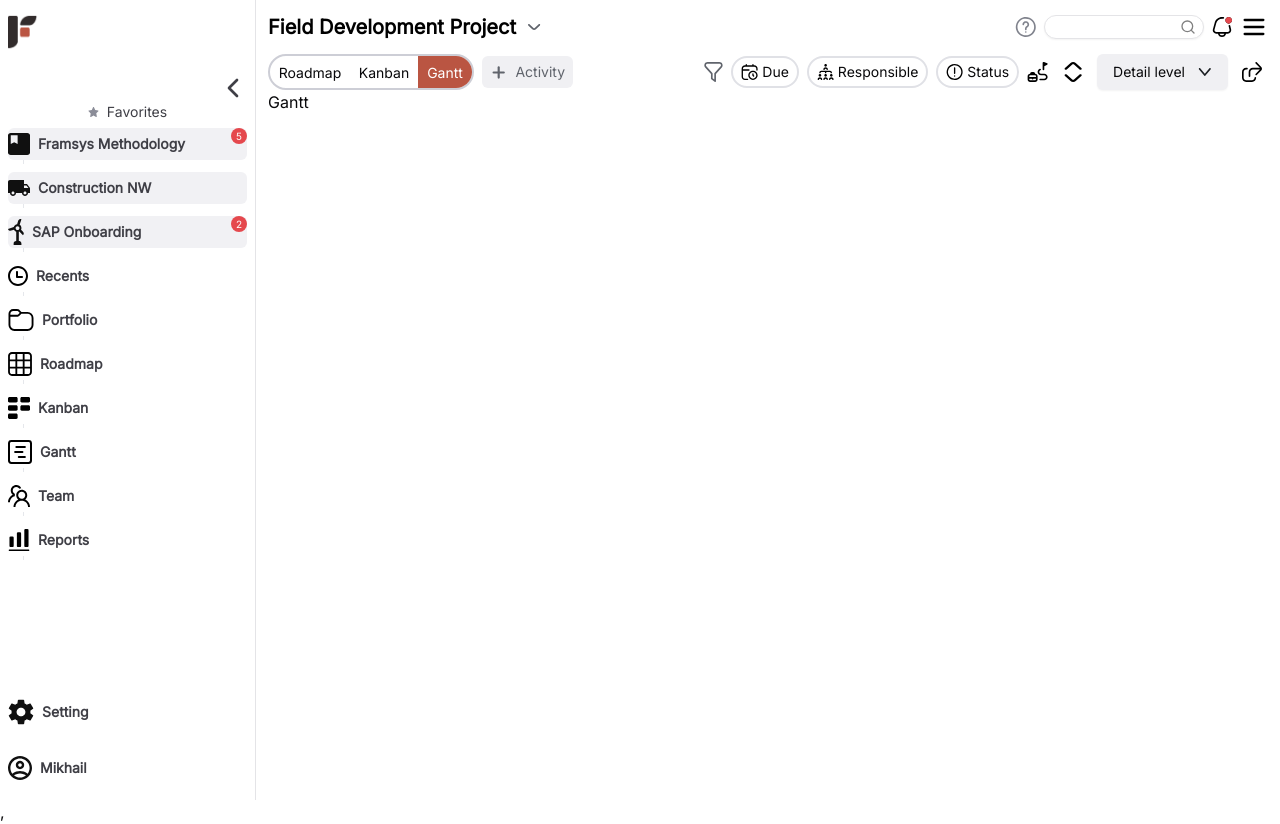
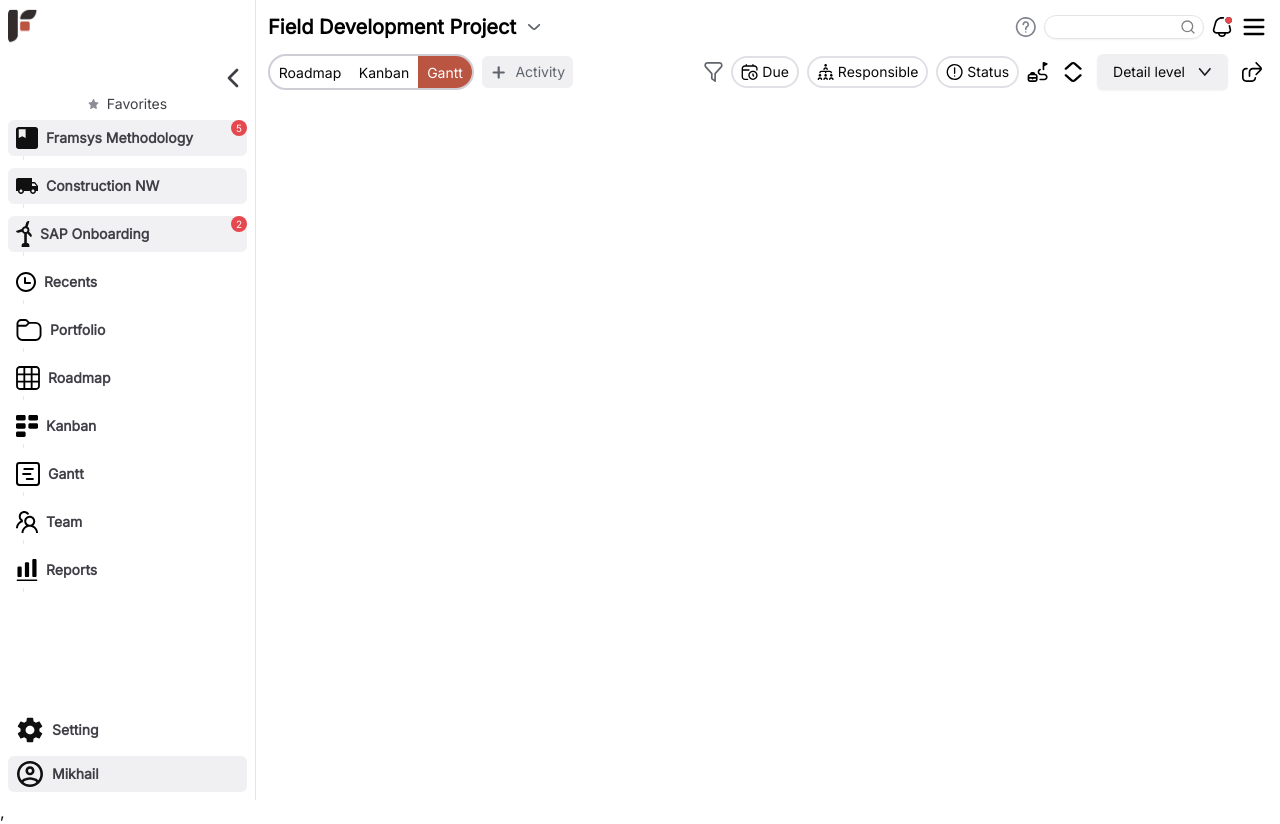
Before and after one commit to hmchnd/demo1, a React (Vite) app: page /gantt in a window 1280 px wide. Built offline with nearby package versions, Linux system fonts and the light colour scheme.

Commit message:
fix expanded sidebar

```diff
--- a/src/components/Navbar.jsx
+++ b/src/components/Navbar.jsx
@@ -43,16 +43,13 @@ const Navbar = () => {
         e.stopPropagation()
         setter((prev) => !prev)
     }
-
-
-
     return (
         <div className="flex gap-2 px-3 justify-between">
             <div className="flex items-center gap-2">
                 <div className="border-2 rounded-full border-[#CDCED6] flex items-center overflow-hidden max-w-max">
                     <Link to="/" className={`w-[80px] ${currentPath === '/' ? 'bg-[#BA5542] text-white' : ''} h-[32px] flex justify-center items-center px-2 text-[14px] font-medium`}>Roadmap</Link>
                     <Link to="/kanban" className={`w-[68px] h-[32px] ${currentPath === '/kanban' ? 'bg-[#BA5542] text-white' : ''}  flex justify-center items-center  text-[14px] font-medium`}>Kanban</Link>
-                    <Link to="/" className={`w-[54px] h-[32px] flex ${currentPath === '/gantt' ? 'bg-[#BA5542] text-white' : ''} justify-center items-center text-[14px] font-medium`}>Gantt</Link>
+                    <Link to="/gantt" className={`w-[54px] h-[32px] flex ${currentPath === '/gantt' ? 'bg-[#BA5542] text-white' : ''} justify-center items-center text-[14px] font-medium`}>Gantt</Link>
                 </div>
                 <div>
                     <button className="w-[91px] h-[32px] px-2 flex gap-2 text-sm items-center bg-[#F0F0F3] rounded-[6px] text-[#60646C] font-medium">
--- a/src/components/Sidebar.jsx
+++ /dev/null
@@ -1,16 +0,0 @@
-import { useLocation } from "react-router-dom"
-
-const Sidebar = () => {
-    const location = useLocation()
-    function sidebarContent() {
-        if (location.pathname === '/') return <h1>Home</h1>
-        if (location.pathname === '/about') return <h1>About Page</h1>
-    }
-    return (
-        <>
-            <p>{sidebarContent()}</p>
-        </>
-    )
-}
-
-export default Sidebar
--- a/src/components/app-sidebar.jsx
+++ b/src/components/app-sidebar.jsx
@@ -102,7 +102,7 @@ const data = {
     },
     {
       title: "Gantt",
-      url: "about",
+      url: "gantt",
       icon: gantt,
       styleConfig: {
         w: '24px',
--- a/src/components/nav-main.jsx
+++ b/src/components/nav-main.jsx
@@ -48,7 +48,7 @@ export function NavMain({
               {item?.task && <div className="bg-[#E5484D] size-4 rounded-full text-[10px] flex items-center absolute right-0 top-0 justify-center text-white"> {item?.task}</div>}
 
               {item.icon && (
-                <Link to={item?.url}>
+                <Link to={item?.url} className={`${state === 'expanded' ? "pl-2" : ''}`}>
                   <img src={item.icon} className={`h-${item.styleConfig.h} w-${item.styleConfig.w}`} />
                 </Link>
               )}
--- a/src/components/nav-user.jsx
+++ b/src/components/nav-user.jsx
@@ -26,22 +26,21 @@ export function NavUser({
         <SidebarMenuButton
           size="lg"
           className={`data-[state=open]:bg-sidebar-accent data-[state=open]:text-sidebar-accent-foreground ${state === 'collapsed' ? 'justify-center' : ''}`}>
-          <Avatar className="size-[26px] rounded-lg">
-            <AvatarImage src={setting.avatar} alt={setting.name} />
+          <Avatar className={`size-[26px] rounded-lg ${state === 'expanded' ? "pl-2 w-[36px] h-[26px]" : ''} `}>
+            <AvatarImage src={setting.avatar} alt={setting.name} className="object-contain" />
           </Avatar>
           {
             state === 'expanded' && <div className="grid flex-1 text-left text-sm leading-tight">
               <span className=" font-semibold ">{setting?.name}</span>
             </div>
           }
-
         </SidebarMenuButton>
       </SidebarMenuItem>
       <SidebarMenuItem>
         <SidebarMenuButton
           size="lg"
-          className={`data-[state=open]:bg-sidebar-accent  data-[state=open]:text-sidebar-accent-foreground ${state === 'collapsed' ? 'justify-center' : '' }`}>
-          <Avatar className="size-[24px] rounded-lg">
+          className={`data-[state=open]:bg-sidebar-accent bg-[#F0F0F3]  data-[state=open]:text-sidebar-accent-foreground ${state === 'collapsed' ? 'justify-center' : ''}`}>
+          <Avatar className={`size-[24px] rounded-lg ${state === 'expanded' ? "pl-2 w-[36px] h-[26px]" : ''} `}>
             <AvatarImage src={user?.avatar} alt={user?.name} />
           </Avatar>
           {
--- a/src/components/ui/sidebar.jsx
+++ b/src/components/ui/sidebar.jsx
@@ -447,9 +447,9 @@ const sidebarMenuButtonVariants = cva(
           "bg-background shadow-[0_0_0_1px_hsl(var(--sidebar-border))] hover:bg-sidebar-accent hover:text-sidebar-accent-foreground hover:shadow-[0_0_0_1px_hsl(var(--sidebar-accent))]",
       },
       size: {
-        default: "h-8 text-sm",
+        default: "h-[36px] text-sm",
         sm: "h-7 text-xs",
-        lg: "h-12 text-sm group-data-[collapsible=icon]:!p-0",
+        lg: "h-[36px] text-sm group-data-[collapsible=icon]:!p-0",
       },
     },
     defaultVariants: {
--- a/src/pages/Gantt.jsx
+++ b/src/pages/Gantt.jsx
@@ -1,8 +1,9 @@
-import React from 'react'
-
 const Gantt = () => {
   return (
-    <div>Gantt</div>
+    <div>
+
+
+    </div>
   )
 }
 
```
